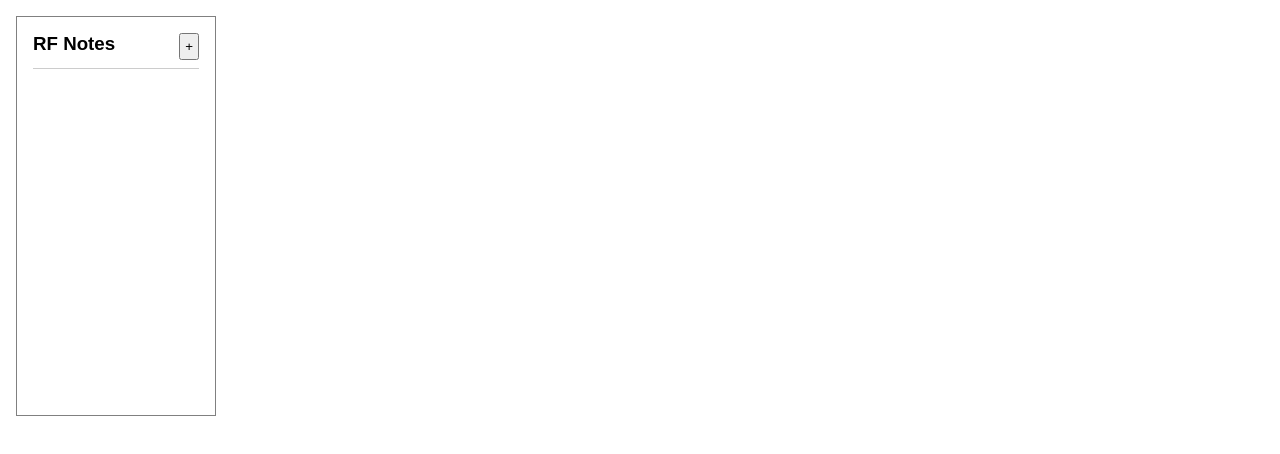
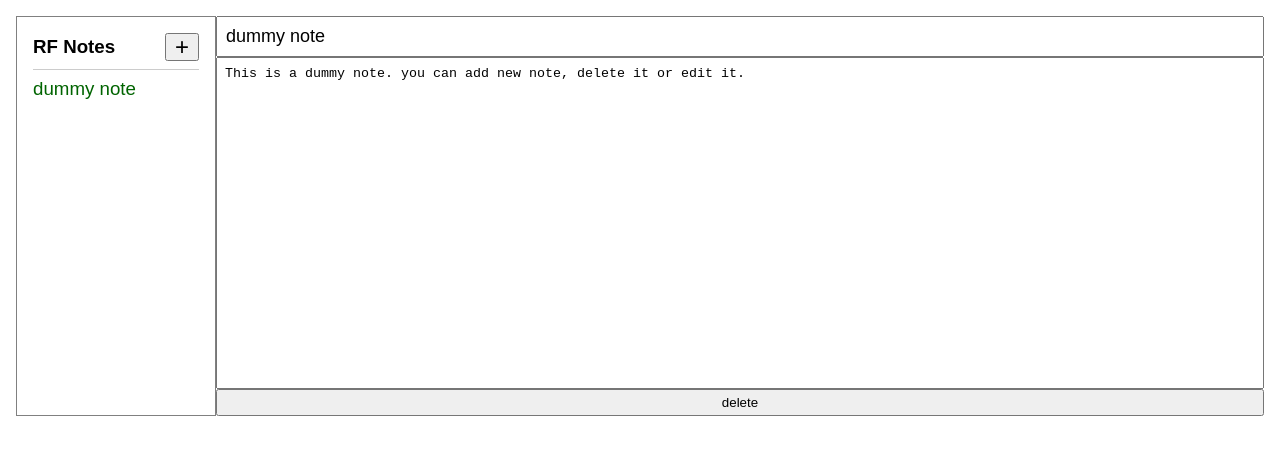
Before and after one commit to rahatfaruk/rf-notes-ext, a browser extension: page index.html in a window 1280 px wide. Drawn offline with Linux system fonts and the light colour scheme.

Commit message:
little design change, initial note add

```diff
--- a/script.js
+++ b/script.js
@@ -4,8 +4,7 @@ const notesListEl = document.querySelector('.notes-list')
 const noteDetailsEl = document.querySelector('.note-details')
 
 const initNotes = [
-  {id: '1', title: 'note 1', details: 'details1 lorem asdf aksf asdf'},
-  {id: '2', title: 'note 2', details: 'details2 lorem asdf aksf asdf'},
+  {id: '1', title: 'dummy note', details: 'This is a dummy note. you can add new note, delete it or edit it.'},
 ]
 let notes = []
 let currNoteId = null;
@@ -13,7 +12,7 @@ let currNoteId = null;
 // ## Functions:
 // ### localStorage
 function getNotesLS() {
-  return localStorage.getItem('rf:notes') ? JSON.parse(localStorage.getItem('rf:notes')) : []
+  return localStorage.getItem('rf:notes') ? JSON.parse(localStorage.getItem('rf:notes')) : initNotes
 }
 function setNotesLS() {
   localStorage.setItem('rf:notes' ,JSON.stringify(notes))
--- a/style.css
+++ b/style.css
@@ -30,10 +30,17 @@ button {padding: .25rem; cursor: pointer;}
 .notes-list-wrapper header {
   display: flex;
   justify-content: space-between;
+  align-items: center;
   gap: .5rem;
   border-bottom: 1px solid #ccc;
   padding-bottom: .5rem;
   margin-bottom: .5rem;
+}
+.add-note-btn {
+  font-size: 1.5rem;
+  padding: 0 .5rem;
+  line-height: 1;
+
 }
 .notes-list {
   list-style: none;
```
Also changed, not shown: 1 other file.
